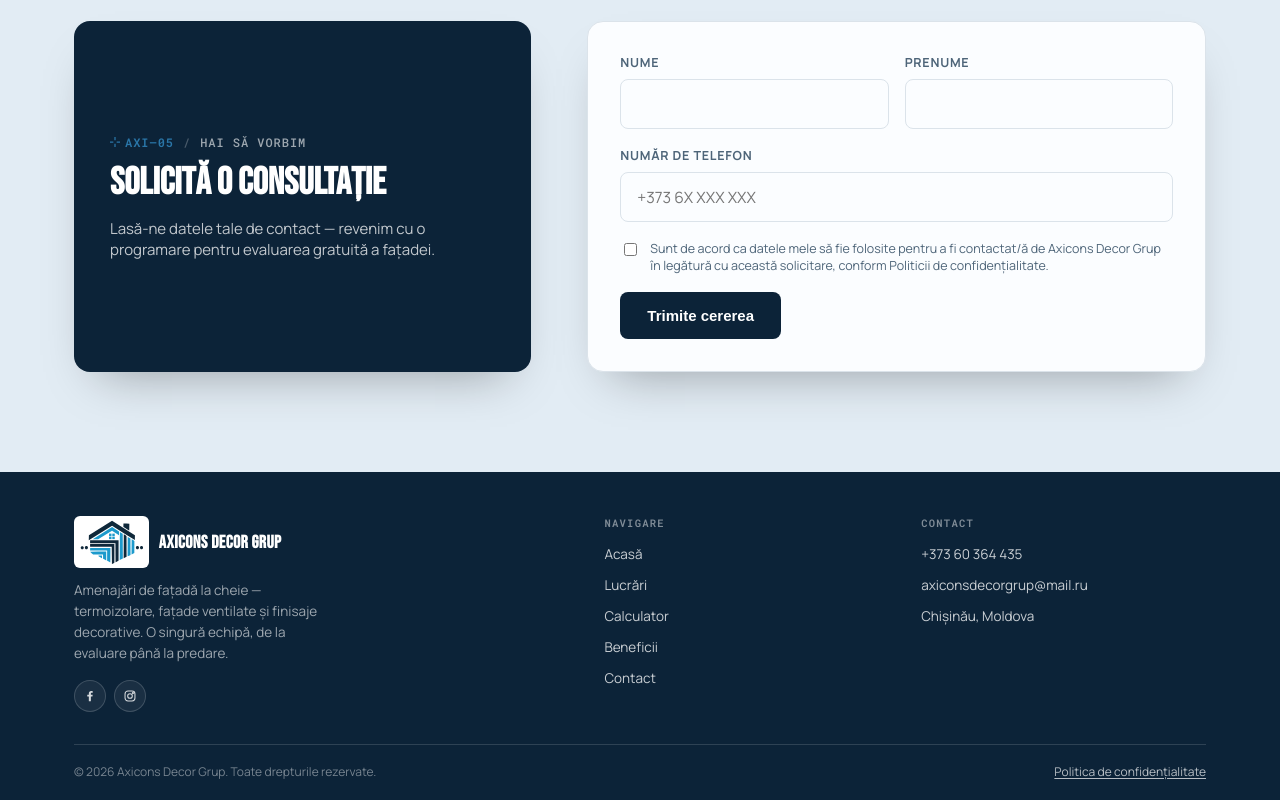
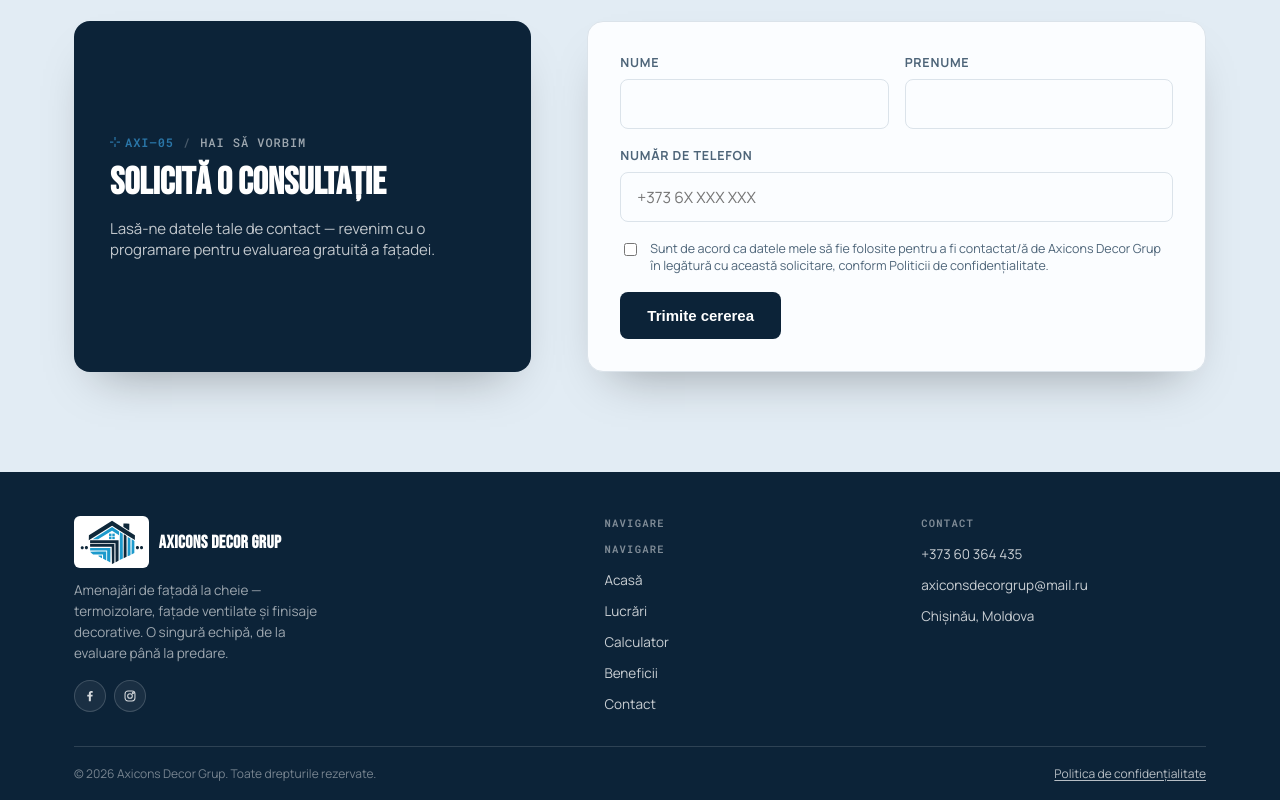
Before and after one commit to tonualex25-create/Axicons-Decor-Group, a Next.js app: page / in a window 1280 px wide. Shown: the part 1941-2741 px from the top of the page. Built offline with nearby package versions, Linux system fonts and the light colour scheme.

Commit message:
Header pentru Politica de confidentialitate

```diff
--- a/app/sitemap.js
+++ b/app/sitemap.js
@@ -6,5 +6,11 @@ export default function sitemap() {
       changeFrequency: "monthly",
       priority: 1,
     },
+    {
+      url: "https://axicons.md/confidentialitate",
+      lastModified: new Date(),
+      changeFrequency: "yearly",
+      priority: 0.3,
+    },
   ];
 }
--- a/components/Footer.js
+++ b/components/Footer.js
@@ -35,13 +35,16 @@ export default function Footer() {
 
           <div className="footer-col">
             <h4>Navigare</h4>
-            <ul>
-              <li><a href="#top">Acasă</a></li>
-              <li><a href="#lucrari">Lucrări</a></li>
-              <li><a href="#calculator">Calculator</a></li>
-              <li><a href="#beneficii">Beneficii</a></li>
-              <li><a href="#contact">Contact</a></li>
-            </ul>
+            <div className="footer-col">
+  <h4>Navigare</h4>
+  <ul>
+    <li><a href="/#top">Acasă</a></li>
+    <li><a href="/#lucrari">Lucrări</a></li>
+    <li><a href="/#calculator">Calculator</a></li>
+    <li><a href="/#beneficii">Beneficii</a></li>
+    <li><a href="/#contact">Contact</a></li>
+  </ul>
+</div>
           </div>
 
           <div className="footer-col">
--- a/components/Header.js
+++ b/components/Header.js
@@ -28,11 +28,12 @@ export default function Header() {
 
         <nav>
           <ul className={`nav-links ${isOpen ? "open" : ""}`}>
-            <li><a href="#top" onClick={() => setIsOpen(false)}>Acasă</a></li>
-            <li><a href="#calculator" onClick={() => setIsOpen(false)}>Calculator</a></li>
-            <li><a href="#beneficii" onClick={() => setIsOpen(false)}>Beneficii</a></li>
-            <li><a href="#contact" onClick={() => setIsOpen(false)}>Contact</a></li>
-          </ul>
+  <li><a href="/#top" onClick={() => setIsOpen(false)}>Acasă</a></li>
+  <li><a href="/#lucrari" onClick={() => setIsOpen(false)}>Lucrări</a></li>
+  <li><a href="/#calculator" onClick={() => setIsOpen(false)}>Calculator</a></li>
+  <li><a href="/#beneficii" onClick={() => setIsOpen(false)}>Beneficii</a></li>
+  <li><a href="/#contact" onClick={() => setIsOpen(false)}>Contact</a></li>
+</ul>
         </nav>
 
         <a className="nav-phone" href="tel:+37360364435">
```
